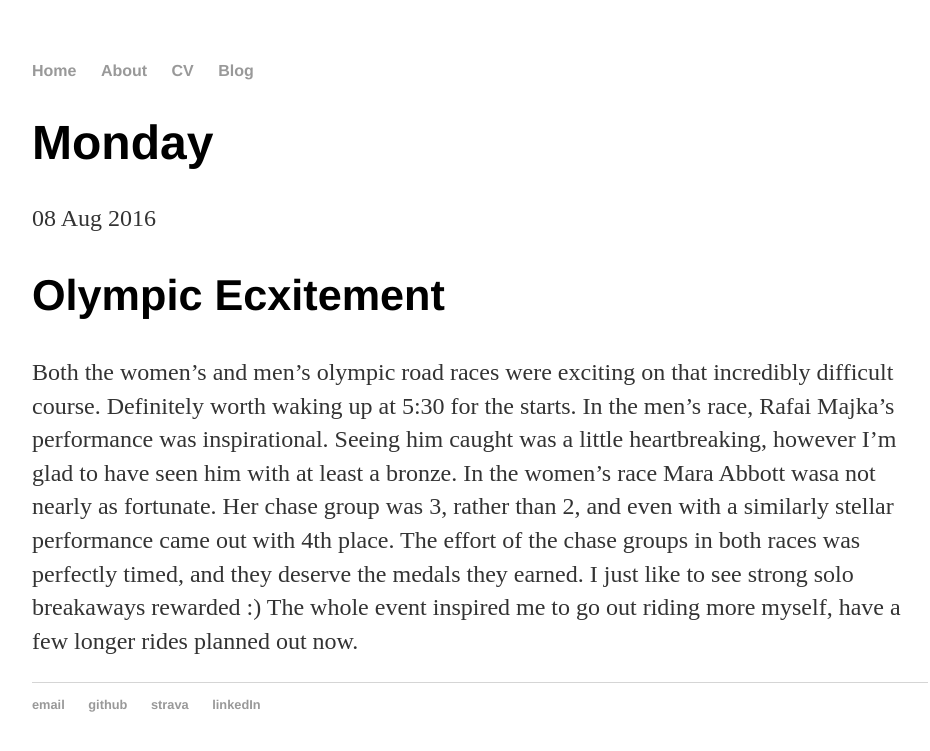
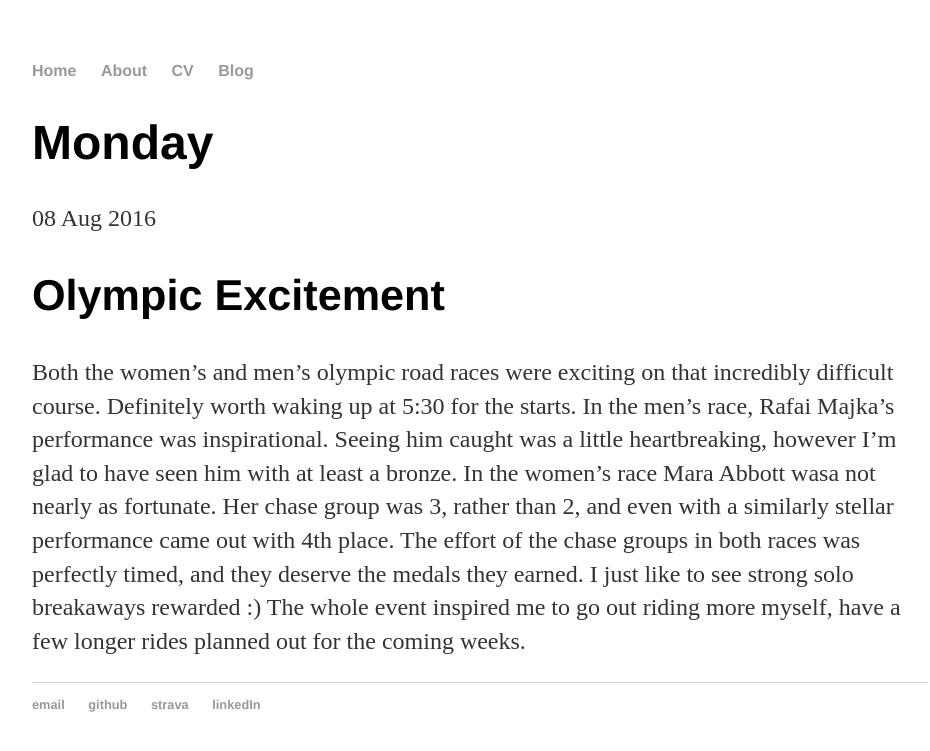
Before and after one commit to joerickard/personalWebsite, a Jekyll site: the page built from _posts/2016-08-08-Monday.md, in a window 1280 px wide. Shown: the top 751 px of the page, without its empty margins (160-1090 px from the left). Built offline with Jekyll 4.4.1, drawn with Linux system fonts in a browser that asks for light colours.

Commit message:
Update 2016-08-08-Monday.md

```diff
--- a/_posts/2016-08-08-Monday.md
+++ b/_posts/2016-08-08-Monday.md
@@ -3,6 +3,6 @@ layout: post
 title: "Monday"
 date: 2016/08/08
 ---
-Olympic Ecxitement
+Olympic Excitement
 ---
-Both the women's and men's olympic road races were exciting on that incredibly difficult course. Definitely worth waking up at 5:30 for the starts. In the men's race, Rafai Majka's performance was inspirational. Seeing him caught was a little heartbreaking, however I'm glad to have seen him with at least a bronze. In the women's race Mara Abbott wasa not nearly as fortunate. Her chase group was 3, rather than 2, and even with a similarly stellar performance came out with 4th place. The effort of the chase groups in both races was perfectly timed, and they deserve the medals they earned. I just like to see strong solo breakaways rewarded :) The whole event inspired me to go out riding more myself, have a few longer rides planned out now.
+Both the women's and men's olympic road races were exciting on that incredibly difficult course. Definitely worth waking up at 5:30 for the starts. In the men's race, Rafai Majka's performance was inspirational. Seeing him caught was a little heartbreaking, however I'm glad to have seen him with at least a bronze. In the women's race Mara Abbott wasa not nearly as fortunate. Her chase group was 3, rather than 2, and even with a similarly stellar performance came out with 4th place. The effort of the chase groups in both races was perfectly timed, and they deserve the medals they earned. I just like to see strong solo breakaways rewarded :) The whole event inspired me to go out riding more myself, have a few longer rides planned out for the coming weeks.
```
